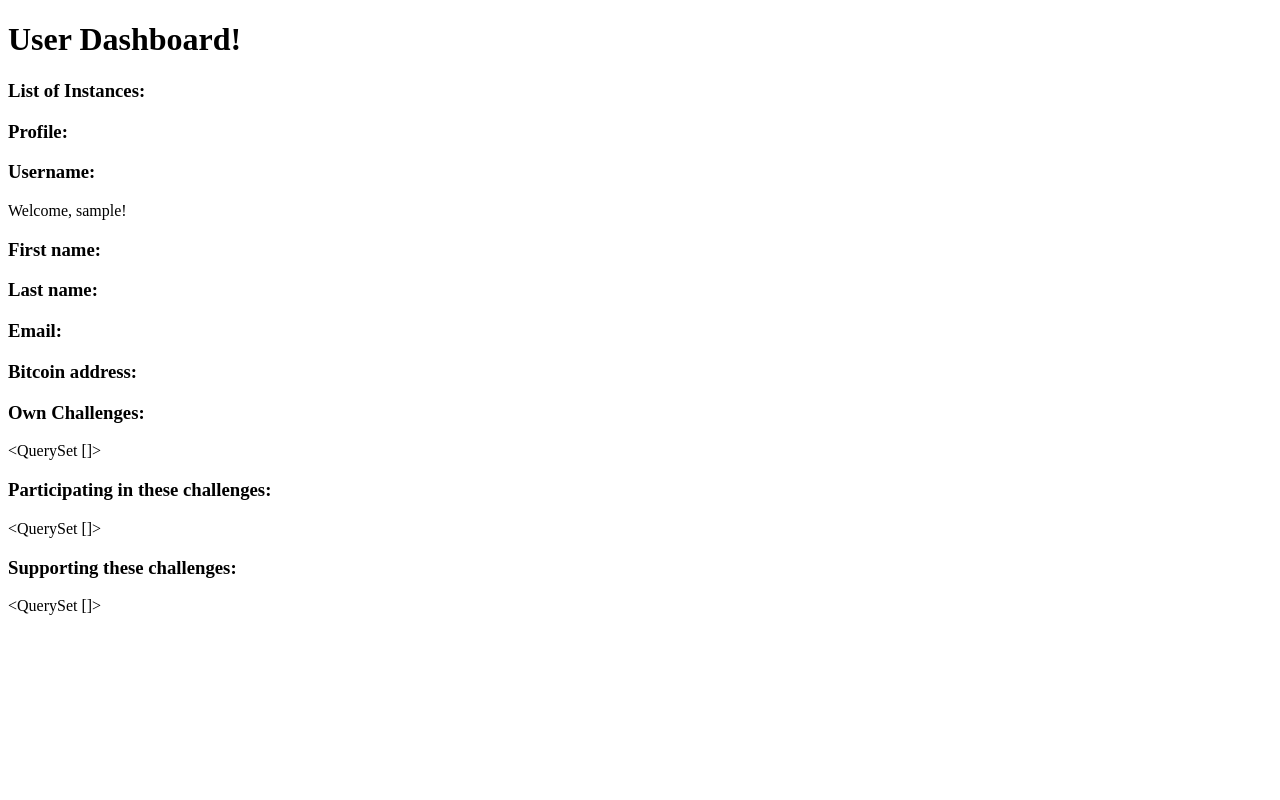
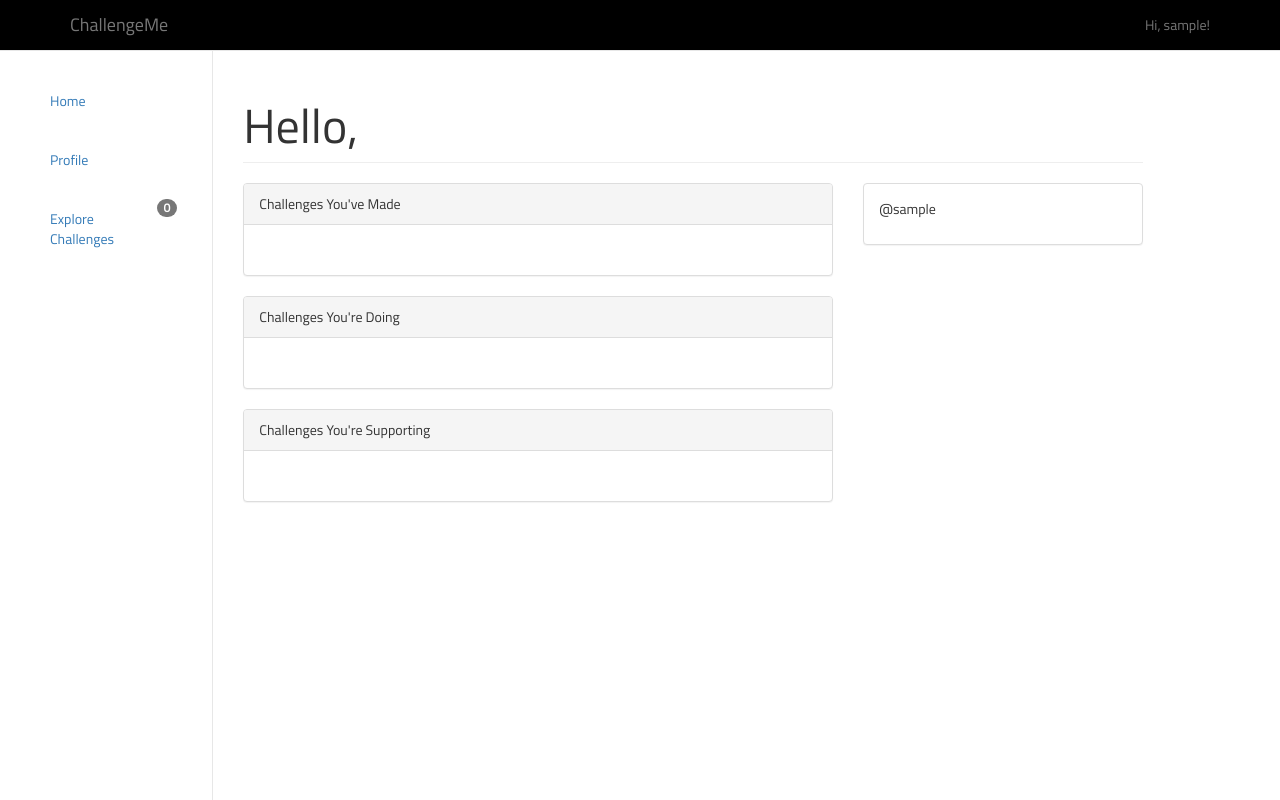
Before and after one commit to sbhacks2015-team/challenge-me, a Django app: page /dashboard/ in a window 1280 px wide. Run offline with Django 3.2, Linux system fonts and the light colour scheme; the visitor is signed in with stand-in values (Sample User, id 1); data that the repository does not hold is empty; some libraries are stand-ins or nearby versions.

Commit message:
dashboard fixed

```diff
--- a/challengeme/base/templates/dashboard.html
+++ b/challengeme/base/templates/dashboard.html
@@ -1,28 +1,70 @@
 <!DOCTYPE html>
-<html>
-  <body>
-    <h1>User Dashboard!</h1>
-    <h3>List of Instances:</h3>
-    {% for inst in object_list %}
-      <p>{{inst}}</p>
-    {% endfor %}
-    <h3>Profile:</h3>
-    <p>{{user.profile}}</p>
-    <h3>Username:</h3>
-    <p>Welcome, {{user.username}}!</p>
-    <h3>First name:</h3>
-    <p>{{user.profile.first_name}}</p>
-    <h3>Last name:</h3>
-    <p>{{user.profile.last_name}}</p>
-    <h3>Email:</h3>
-    <p>{{user.profile.email}}</p>
-    <h3>Bitcoin address:</h3>
-    <p>{{user.profile.bitcoin_address}}</p>
-    <h3>Own Challenges:</h3>
-    <p>{{own_challenges}}</p>
-    <h3>Participating in these challenges:</h3>
-    <p>{{challenges_participating}}</p>
-    <h3>Supporting these challenges:</h3>
-    <p>{{challenges_supporting}}</p>
-  </body>
-</html>
+{% extends "layout.html" %}
+{% load staticfiles %}
+{% block style %}
+<link href="{% static "css/dashboard.css" %}" rel="stylesheet">
+{% endblock %}
+{% block content %}
+<div class="content container-fluid">
+  <h1 class="page-header text-left" style="font-size: 48px;">Hello, {{ user.profile.first_name }} {{ user.profile.last_name }}</small></h1>
+  <div class="row">
+    <div class="col-md-8">
+      <div class="panel panel-default">
+        <div class="panel-heading">Challenges You've Made</div>
+        <div class="panel-body">
+          <table class="table">
+            {% for challenge in own_challenges %}
+            <tr>
+              <td>{{ challenge.title }}</td>
+              <td>{{ challenge.challenge.charity }}</td>
+              <td>{{ challenge.goal_date|timeuntil }}</td>
+            </tr>
+            {% endfor %}
+          </table>
+        </div>
+      </div>
+
+      <div class="panel panel-default">
+        <div class="panel-heading">Challenges You're Doing</div>
+        <div class="panel-body">
+          <table class="table">
+            {% for challenge in challenges_participating %}
+            <tr>
+              <td>{{ challenge.title }}</td>
+              <td>{{ challenge.challenge.charity }}</td>
+              <td>{{ challenge.goal_date|timeuntil }}</td>
+            </tr>
+            {% endfor %}
+          </table>
+        </div>
+      </div>
+
+
+      <div class="panel panel-default">
+        <div class="panel-heading">Challenges You're Supporting</div>
+        <div class="panel-body">
+          <table class="table">
+            {% for challenge in challenges_supporting %}
+            <tr>
+              <td>{{ challenge.title }}</td>
+              <td>{{ challenge.challenge.charity }}</td>
+              <td>{{ challenge.goal_date|timeuntil }}</td>
+            </tr>
+            {% endfor %}
+          </table>
+        </div>
+      </div>
+    </div>
+    <div class="col-md-4">
+      <div class="panel panel-default">
+        <div class="panel-body">
+          <p>@{{ user.username }}</p>
+            {{ user.profile.email }}
+            {{ user.profile.bitcoin_address }}
+        </div>
+      </div>
+    </div>
+
+  </div>
+</div>
+    {% endblock %}
--- a/challengeme/base/templates/layout.html
+++ b/challengeme/base/templates/layout.html
@@ -35,6 +35,7 @@
         <div class="col-md-2 sidebar">
           <ul class="nav nav-sidebar list-group">
             <li class="list-group-item"><a href="/">Home</a></li>
+            <li class="list-group-item"><a href="/dashboard/">Profile</a></li>
             <li class="list-group-item"><span class="badge">{{ user.participants.all|length }}</span><a href="/challenges/">Explore Challenges</a></li>
             {% block sidebar %}{% endblock %}
           </ul>
```
Also changed, not shown: challengeme/base/migrations/0010_merge.py (added).
